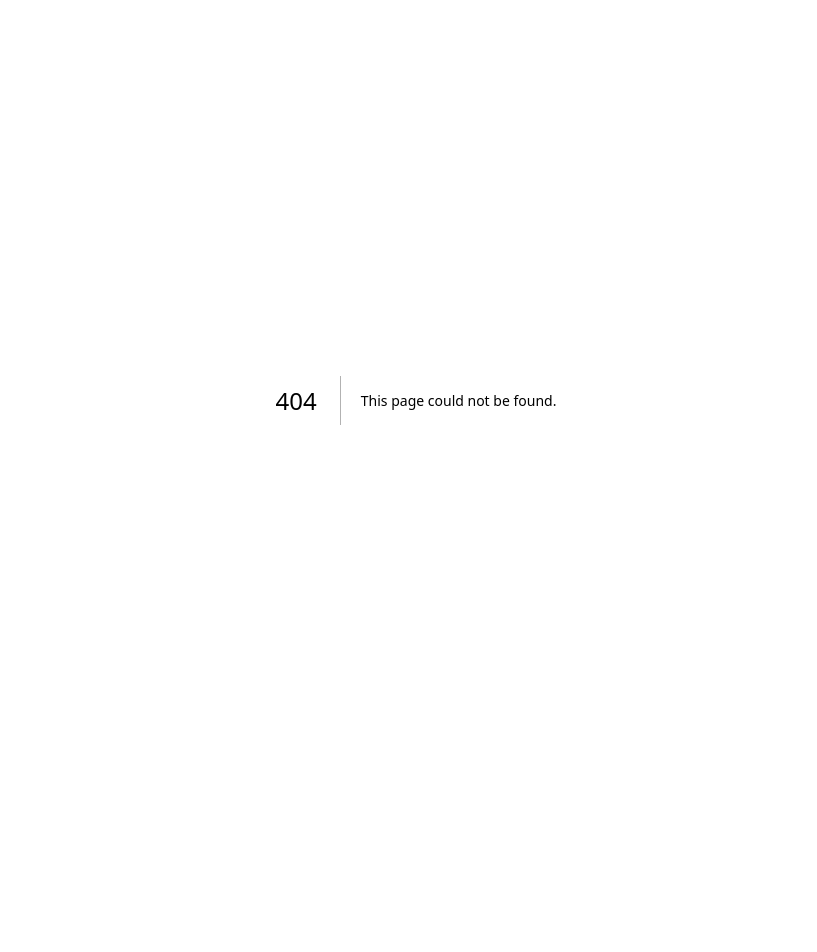
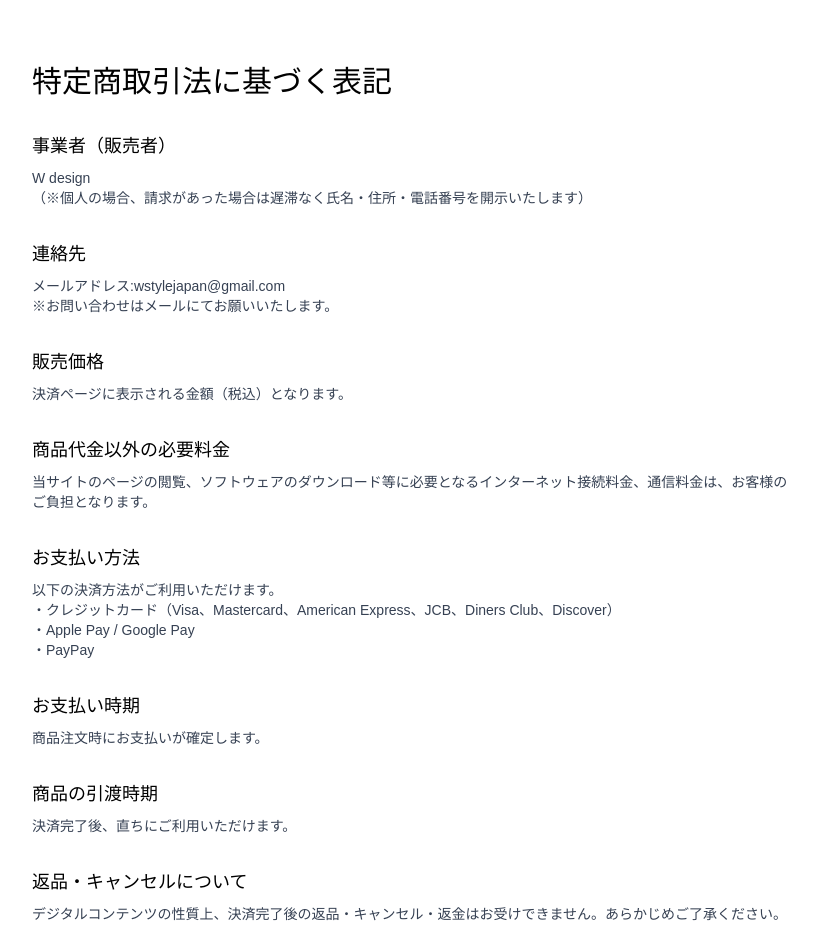
Before and after one commit to hayate1107-pixel/simple-font-viewer, a Next.js app: page /legal in a window 1280 px wide. Before the commit this address had no page. Shown: the top 952 px of the page, without its empty margins (224-1041 px from the left). Before the commit the page ends 800 px from the top, so only its background shows below. Built offline with nearby package versions, Linux system fonts and the light colour scheme.

Commit message:
pay page fix

```diff
--- /dev/null
+++ b/src/app/legal/page.tsx
@@ -0,0 +1,84 @@
+import Link from 'next/link';
+
+export default function LegalPage() {
+  return (
+    <div className="min-h-screen bg-white py-16 px-4 sm:px-8">
+      <div className="max-w-3xl mx-auto">
+        <h1 className="text-3xl font-light text-black mb-8">特定商取引法に基づく表記</h1>
+
+        <div className="space-y-8 text-sm text-gray-700">
+
+          {/* 販売者の表示 */}
+          <section>
+            <h2 className="text-lg font-medium text-black mb-2">事業者（販売者）</h2>
+            <p>
+              W design<br />
+              （※個人の場合、請求があった場合は遅滞なく氏名・住所・電話番号を開示いたします）
+            </p>
+          </section>
+
+          {/* 連絡先 */}
+          <section>
+            <h2 className="text-lg font-medium text-black mb-2">連絡先</h2>
+            <p>
+              メールアドレス:wstylejapan@gmail.com<br />
+              ※お問い合わせはメールにてお願いいたします。
+            </p>
+          </section>
+
+          {/* 販売価格 */}
+          <section>
+            <h2 className="text-lg font-medium text-black mb-2">販売価格</h2>
+            <p>決済ページに表示される金額（税込）となります。</p>
+          </section>
+
+          {/* 代金以外の必要料金 */}
+          <section>
+            <h2 className="text-lg font-medium text-black mb-2">商品代金以外の必要料金</h2>
+            <p>
+              当サイトのページの閲覧、ソフトウェアのダウンロード等に必要となるインターネット接続料金、通信料金は、お客様のご負担となります。
+            </p>
+          </section>
+
+          {/* 支払方法 */}
+          <section>
+            <h2 className="text-lg font-medium text-black mb-2">お支払い方法</h2>
+                        <p>
+              以下の決済方法がご利用いただけます。<br />
+              ・クレジットカード（Visa、Mastercard、American Express、JCB、Diners Club、Discover）<br />
+              ・Apple Pay / Google Pay<br />
+              ・PayPay
+            </p>
+          </section>
+
+          {/* 支払時期 */}
+          <section>
+            <h2 className="text-lg font-medium text-black mb-2">お支払い時期</h2>
+            <p>商品注文時にお支払いが確定します。</p>
+          </section>
+
+          {/* 商品の引き渡し時期 */}
+          <section>
+            <h2 className="text-lg font-medium text-black mb-2">商品の引渡時期</h2>
+            <p>決済完了後、直ちにご利用いただけます。</p>
+          </section>
+
+          {/* 返品・キャンセル */}
+          <section>
+            <h2 className="text-lg font-medium text-black mb-2">返品・キャンセルについて</h2>
+            <p>
+              デジタルコンテンツの性質上、決済完了後の返品・キャンセル・返金はお受けできません。あらかじめご了承ください。
+            </p>
+          </section>
+
+        </div>
+
+        <div className="mt-12">
+          <Link href="/" className="text-blue-600 hover:underline">
+            ← トップページに戻る
+          </Link>
+        </div>
+      </div>
+    </div>
+  );
+}
--- a/src/app/page.tsx
+++ b/src/app/page.tsx
@@ -514,7 +514,7 @@ export default function HomePage() {
         </div>
 
         {/* --- コピーライトフッターエリア --- */}
-        <footer className="text-center pt-16">
+        <footer className="text-center pt-16 pb-8">
           {/* SNSアイコン */}
           <div className="flex justify-center items-center space-x-4 mb-8">
             <a
@@ -545,11 +545,16 @@ export default function HomePage() {
               <Mail size={20} strokeWidth={1.5} />
             </a>
           </div>
-          <div className="text-sm text-gray-400">
+          <div className="text-sm text-gray-400 space-y-2">
             <p>
               &copy; 2025 | Powered by{' '}
               <a href="https://www.simple-font-viewer.com/" target="_blank" rel="noopener noreferrer" className="hover:text-gray-900 transition-colors">
                 W Design.
+              </a>
+            </p>
+                        <p>
+              <a href="/legal" className="text-xs text-gray-400 hover:text-gray-600 underline">
+                特定商取引法に基づく表記
               </a>
             </p>
           </div>
```
